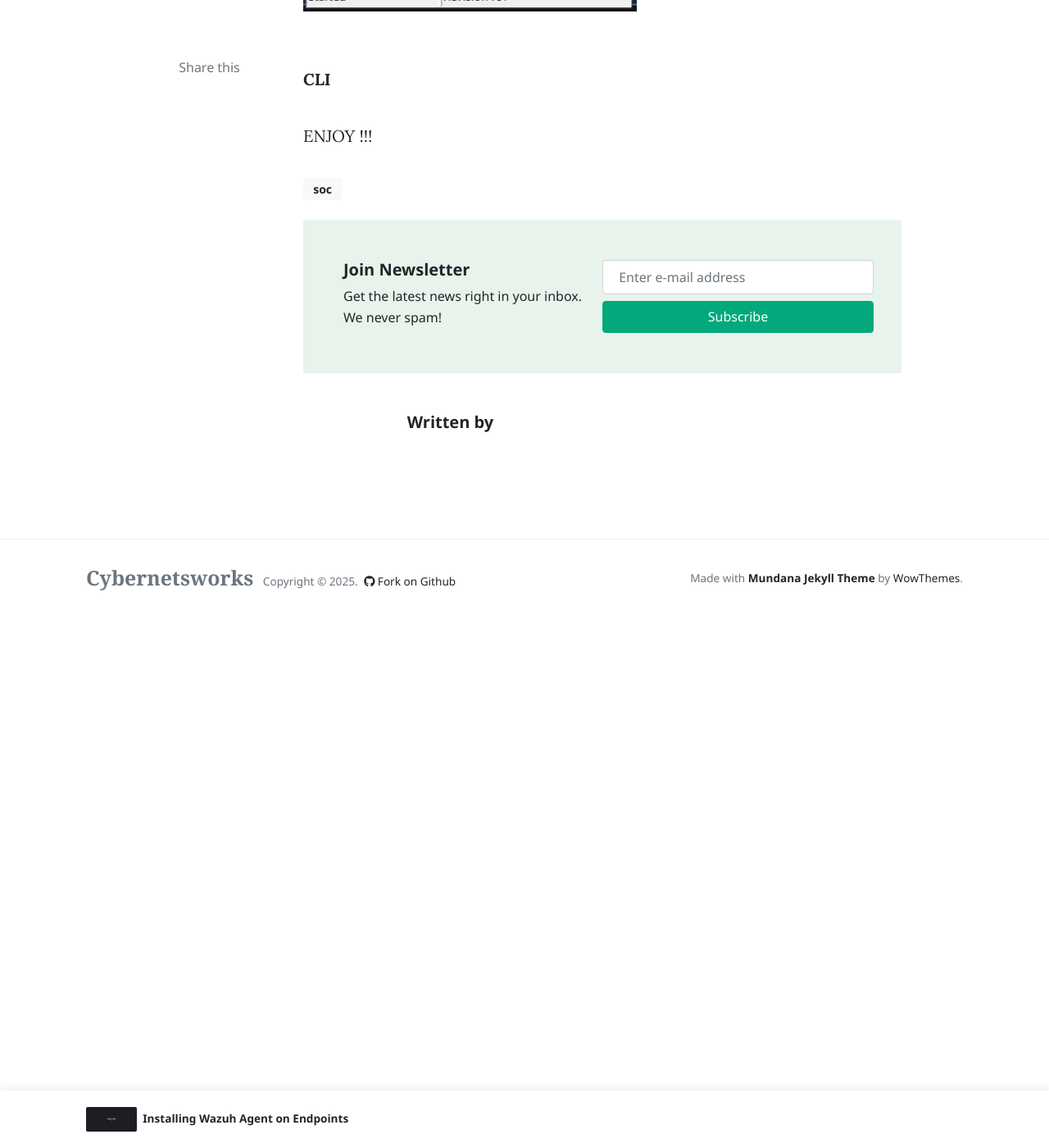
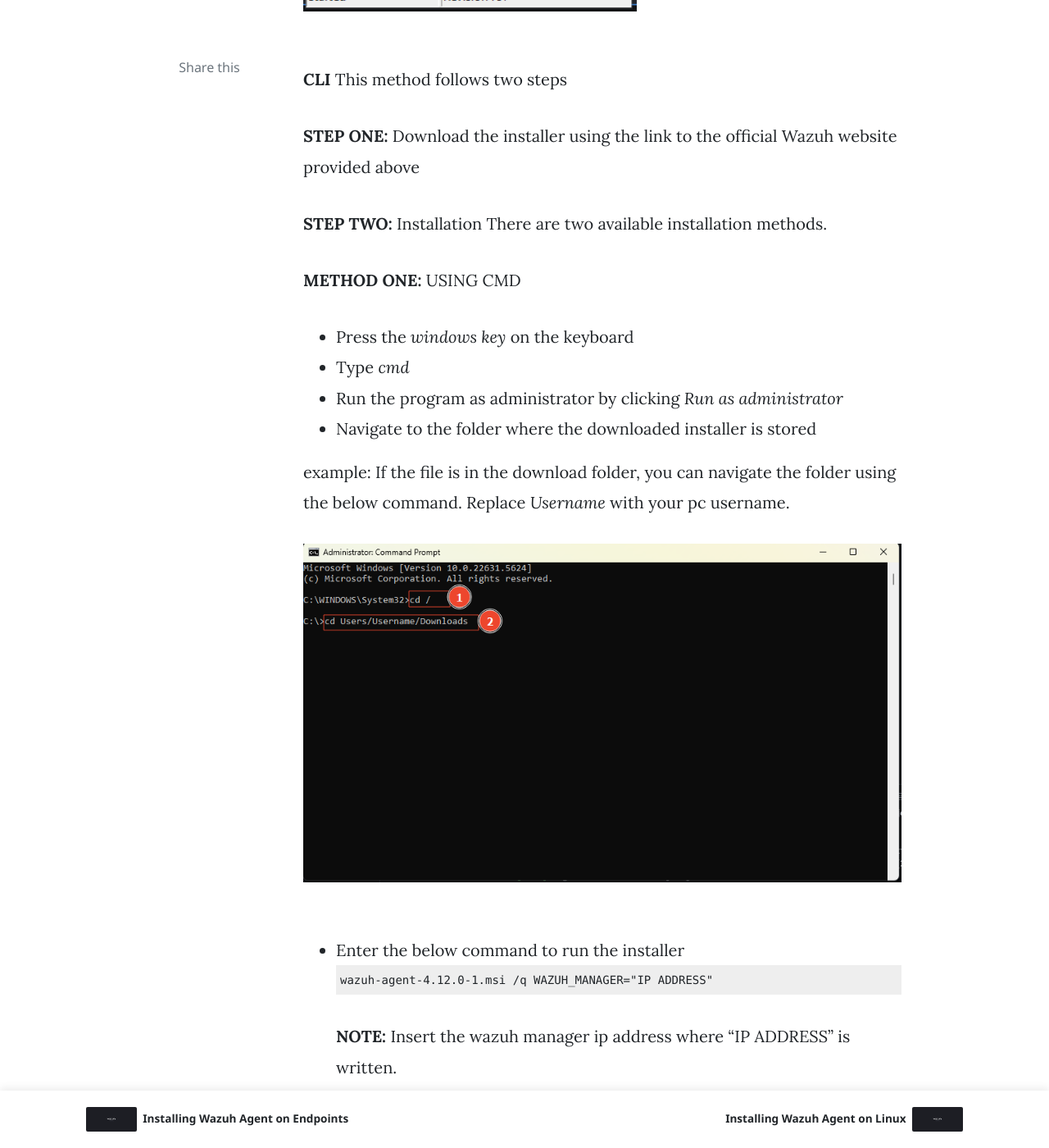
Before and after one commit to cybernetsworks/cybernetsworks.github.io, a Jekyll site: the page built from _posts/2025-07-28-Installing-wazuh-agent-on-windows.md, in a window 1280 px wide and 1400 px high, scrolled down 3879 px. Shown: the whole window at 82% size. Built offline with Jekyll 4.4.1, drawn with Linux system fonts in a browser that asks for light colours; nearby versions of some CDN libraries; comment, search, counter and statistics services are not loaded; some of the changed text lies outside the part shown.

Commit message:
new wazuh posts

````diff
--- a/_posts/2025-07-28-Installing-wazuh-agent-on-windows.md
+++ b/_posts/2025-07-28-Installing-wazuh-agent-on-windows.md
@@ -43,5 +43,40 @@
 !["Wazuh"](/assets/images/wazuh/agent-start-confirmation-windows.png)
 
 **CLI**
+This method follows two steps
+
+**STEP ONE:** Download the installer using the link to the official Wazuh website provided above
+
+**STEP TWO:** Installation
+There are two available installation methods.
+
+**METHOD ONE:** USING CMD
+
+- Press the *windows key* on the keyboard
+- Type *cmd*
+- Run the program as administrator by clicking *Run as administrator*
+- Navigate to the folder where the downloaded installer is stored
+
+example: If the file is in the download folder, you can navigate the folder using the below command. Replace *Username* with your pc username.
+
+!["wazuh"](/assets/images/wazuh/cmd-install-1.png)
+
+- Enter the below command to run the installer
+```
+wazuh-agent-4.12.0-1.msi /q WAZUH_MANAGER="IP ADDRESS"
+```
+**NOTE:** Insert the wazuh manager ip address where "IP ADDRESS" is written.
+
+**METHOD TWO:** USING POWERSHELL
+- Press the *windows key* on the keyboard
+- Type *powershell*
+- Run the program as administrator by clicking *Run as administrator*
+- Navigate to the folder where the downloaded installer is stored. **Follow the navigation step used in the cmd terminal**
+- Enter the below command to run the installer
+
+```
+.\wazuh-agent-4.12.0-1.msi /q WAZUH_MANAGER="IP ADDRESS"
+```
+**NOTE:** Insert the wazuh manager ip address where "IP ADDRESS" is written.
 
 ENJOY !!!
````
Also changed, not shown: _posts/2025-07-16-installing-wazuh-indexer.md (+2 -2 lines), _posts/2025-07-30-Installing-wazuh-agent-on-linux.md (added, +61 -0 lines), assets/images/wazuh/cmd-install-1.png (added).
